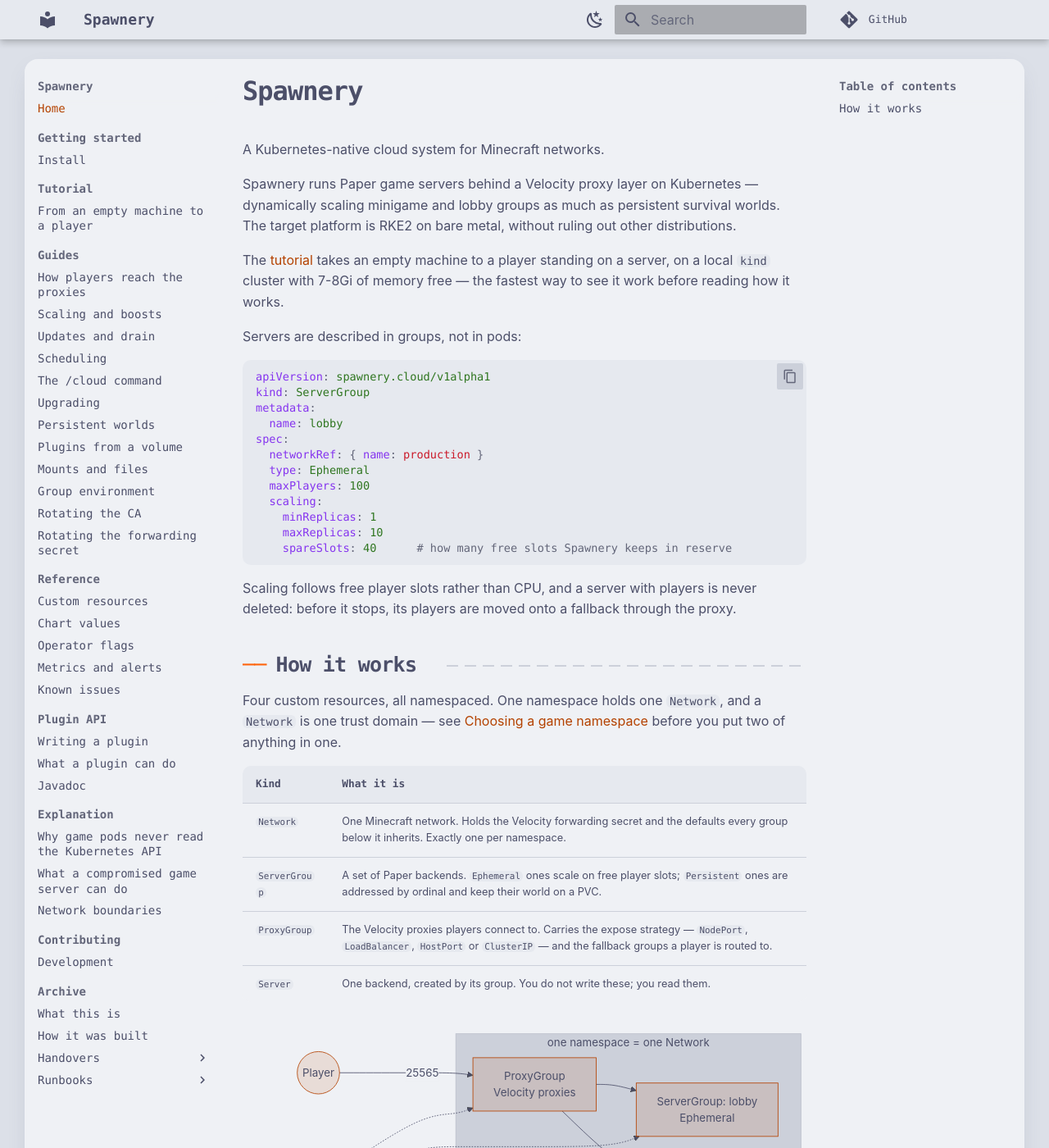
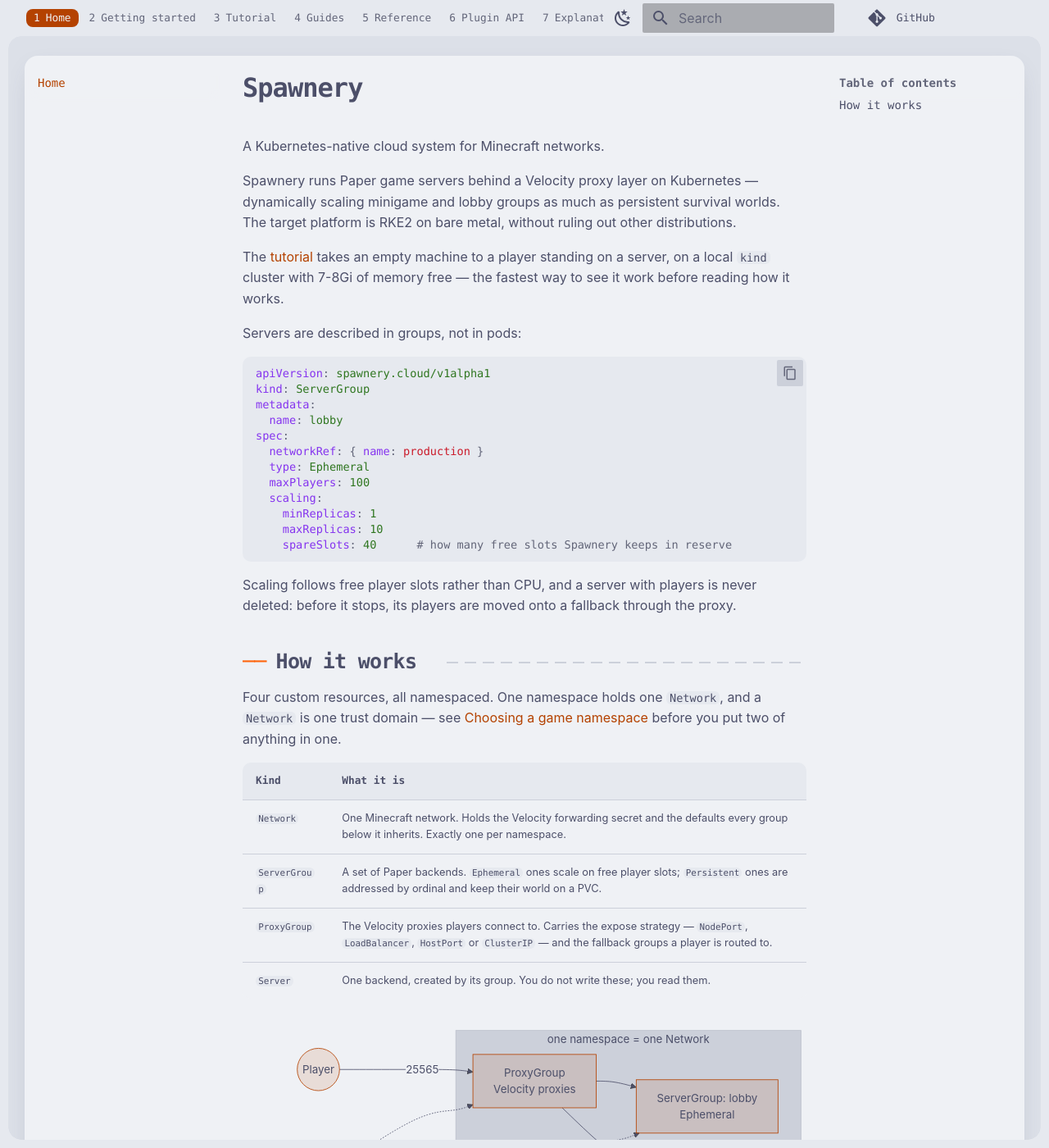
Before and after one commit to spawnery/spawnery, an MkDocs documentation site: the page built from docs/index.md, in a window 1280 px wide and 1400 px high. Shown: the whole window at 82% size. Built offline with MkDocs 1.6.1 and Material for MkDocs 9.7.7, drawn with Linux system fonts in a browser that asks for light colours; some web fonts are replaced; comment, search, counter and statistics services are not loaded.

Commit message:
feat(docs): the bar is a workspace switcher, the viewport has the zen frame
Turn the Material header into the homepage's 44px mantle bar: the
nine top-level nav sections become numbered workspace tabs via
navigation.tabs, dissolving .md-header__inner into one flex row so
the tabs sit beside the existing header buttons instead of below
them. navigation.tabs.sticky keeps the row pinned rather than
scrolling away, which is the built-in Material behaviour this needs
--- a copied header partial would have to reimplement scroll-hide
and mobile collapse by hand for no gain over the stock markup this
CSS reorders.

Also adds the fixed .zen-frame mantle border with concave corners
(overrides/main.html renders it after base.html's footer block) and
the SP favicon.

Step 6 structure check on the built site:
  tabs in header: True
  workspaces: 10 (script counts substring "md-tabs__item"; Material's
    active-tab class "md-tabs__item md-tabs__item--active" matches it
    twice, so the true count -- 9 <li class="md-tabs__item"> elements,
    one per nav section -- reads as 10 whenever the active tab is on
    the page. Confirmed by counting the literal <li> tags: 9.)
  frame: True
  theme-color: 2
  favicon: True

Co-Authored-By: Claude Opus 5 (1M context) <noreply@anthropic.com>
Claude-Session: https://claude.ai/code/session_01RhLpABDQDo2jeWRbfNEdtT

```diff
--- a/docs/assets/stylesheets/zen.css
+++ b/docs/assets/stylesheets/zen.css
@@ -377,3 +377,162 @@ body {
 .md-footer {
   border-radius: 0;
 }
+
+/* ── bar and frame ── */
+
+:root {
+  --zen-frame: 10px;
+  --zen-bar-h: 44px;
+  --zen-vr: 16px;
+}
+
+.md-header {
+  display: flex;
+  align-items: center;
+  height: var(--zen-bar-h);
+  background: var(--zen-mantle);
+  color: var(--zen-text);
+  box-shadow: none;
+}
+
+/* Material renders the tabs as the header's second child. Dissolving the
+   inner nav's box puts its buttons and the tabs into one row. */
+.md-header__inner {
+  display: contents;
+}
+.md-header__inner > * {
+  order: 3;
+}
+.md-header .md-logo,
+.md-header__button[for="__drawer"],
+.md-header__title {
+  order: 1;
+}
+.md-header .md-tabs {
+  order: 2;
+}
+
+.md-header__title {
+  flex-grow: 0;
+  margin-inline: 0.6rem 1rem;
+  font-weight: 700;
+}
+.md-header__title .md-header__topic + .md-header__topic {
+  display: none;
+}
+.md-header__title--active .md-header__topic {
+  opacity: 1;
+  transform: none;
+  pointer-events: auto;
+  z-index: auto;
+}
+
+@media screen and (min-width: 76.25em) {
+  .md-header .md-logo {
+    display: none;
+  }
+}
+
+.md-tabs {
+  flex: 1;
+  min-width: 0;
+  background: transparent;
+  color: var(--zen-muted);
+}
+.md-tabs .md-grid {
+  max-width: none;
+  margin: 0;
+}
+.md-tabs__list {
+  counter-reset: ws;
+  display: flex;
+  gap: 4px;
+  margin: 0;
+  padding: 0;
+  overflow-x: auto;
+  white-space: nowrap;
+  contain: none;
+}
+.md-tabs__item {
+  counter-increment: ws;
+  display: block;
+  height: auto;
+  padding: 0;
+}
+.md-tabs__link {
+  display: inline-flex;
+  align-items: center;
+  gap: 0.35rem;
+  margin: 0;
+  padding: 0.15rem 0.45rem;
+  border-radius: 8px;
+  font-size: 0.64rem;
+  color: var(--zen-muted);
+  opacity: 1;
+  transition: background-color 200ms cubic-bezier(0.45, 0, 0.55, 1);
+}
+.md-tabs__link::before {
+  content: counter(ws);
+}
+.md-tabs__link:hover,
+.md-tabs__link:focus-visible {
+  background: var(--zen-surface0);
+  color: var(--zen-text);
+}
+.md-tabs__item--active .md-tabs__link,
+.md-tabs__item--active .md-tabs__link:hover {
+  background: var(--zen-accent-text);
+  color: var(--zen-accent-contrast);
+}
+
+@media screen and (max-width: 76.234375em) {
+  .md-tabs {
+    display: block;
+  }
+  .md-tabs__link {
+    font-size: 0;
+    gap: 0;
+  }
+  .md-tabs__link::before {
+    font-size: 0.64rem;
+  }
+}
+
+.md-container {
+  padding-inline: var(--zen-frame);
+  padding-bottom: var(--zen-frame);
+}
+
+.zen-frame {
+  position: fixed;
+  inset: 0;
+  z-index: 3;
+  pointer-events: none;
+  border: solid var(--zen-mantle);
+  border-width: var(--zen-bar-h) var(--zen-frame) var(--zen-frame);
+}
+.zen-frame i {
+  position: absolute;
+  width: var(--zen-vr);
+  height: var(--zen-vr);
+}
+.zen-frame i:nth-child(1) {
+  top: 0;
+  left: 0;
+  background: radial-gradient(circle at 100% 100%, transparent calc(var(--zen-vr) - 0.5px), var(--zen-mantle) var(--zen-vr));
+}
+.zen-frame i:nth-child(2) {
+  top: 0;
+  right: 0;
+  background: radial-gradient(circle at 0% 100%, transparent calc(var(--zen-vr) - 0.5px), var(--zen-mantle) var(--zen-vr));
+}
+.zen-frame i:nth-child(3) {
+  bottom: 0;
+  left: 0;
+  background: radial-gradient(circle at 100% 0%, transparent calc(var(--zen-vr) - 0.5px), var(--zen-mantle) var(--zen-vr));
+}
+.zen-frame i:nth-child(4) {
+  bottom: 0;
+  right: 0;
+  background: radial-gradient(circle at 0% 0%, transparent calc(var(--zen-vr) - 0.5px), var(--zen-mantle) var(--zen-vr));
+}
--- a/mkdocs.yml
+++ b/mkdocs.yml
@@ -6,6 +6,8 @@ edit_uri: edit/master/docs/
 
 theme:
   name: material
+  custom_dir: overrides
+  favicon: assets/favicon.svg
   palette:
     - media: "(prefers-color-scheme: dark)"
       scheme: mocha
@@ -23,6 +25,8 @@ theme:
         name: Switch to Mocha
   font: false
   features:
+    - navigation.tabs
+    - navigation.tabs.sticky
     - navigation.sections
     - navigation.top
     - content.code.copy
--- /dev/null
+++ b/overrides/main.html
@@ -0,0 +1,11 @@
+{% extends "base.html" %}
+
+{% block extrahead %}
+  <meta name="theme-color" content="#181825" media="(prefers-color-scheme: dark)">
+  <meta name="theme-color" content="#e6e9ef" media="(prefers-color-scheme: light)">
+{% endblock %}
+
+{% block footer %}
+  {{ super() }}
+  <div class="zen-frame" aria-hidden="true"><i></i><i></i><i></i><i></i></div>
+{% endblock %}
```
Also changed, not shown: docs/assets/favicon.svg (added), 1 other file.
